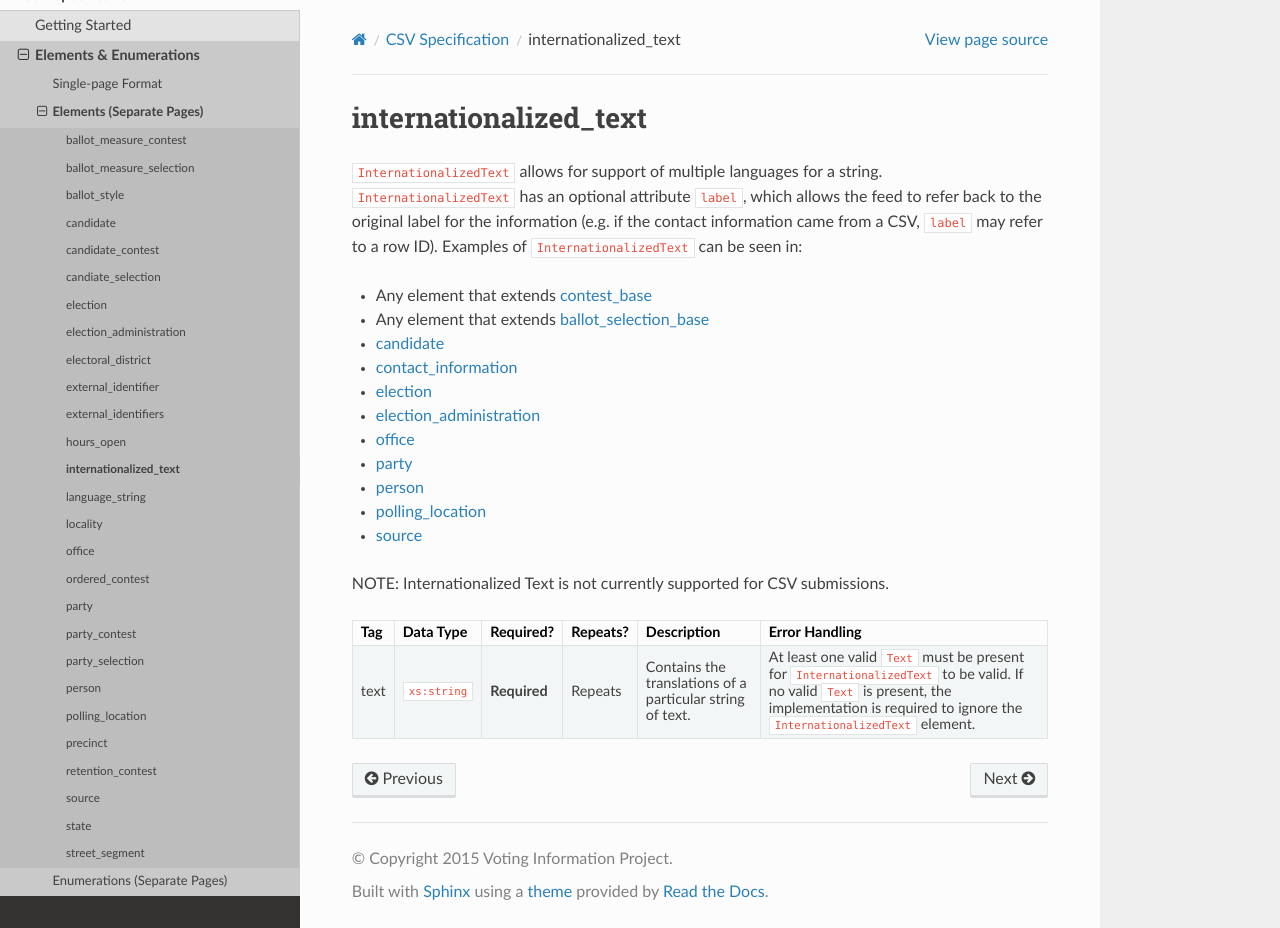
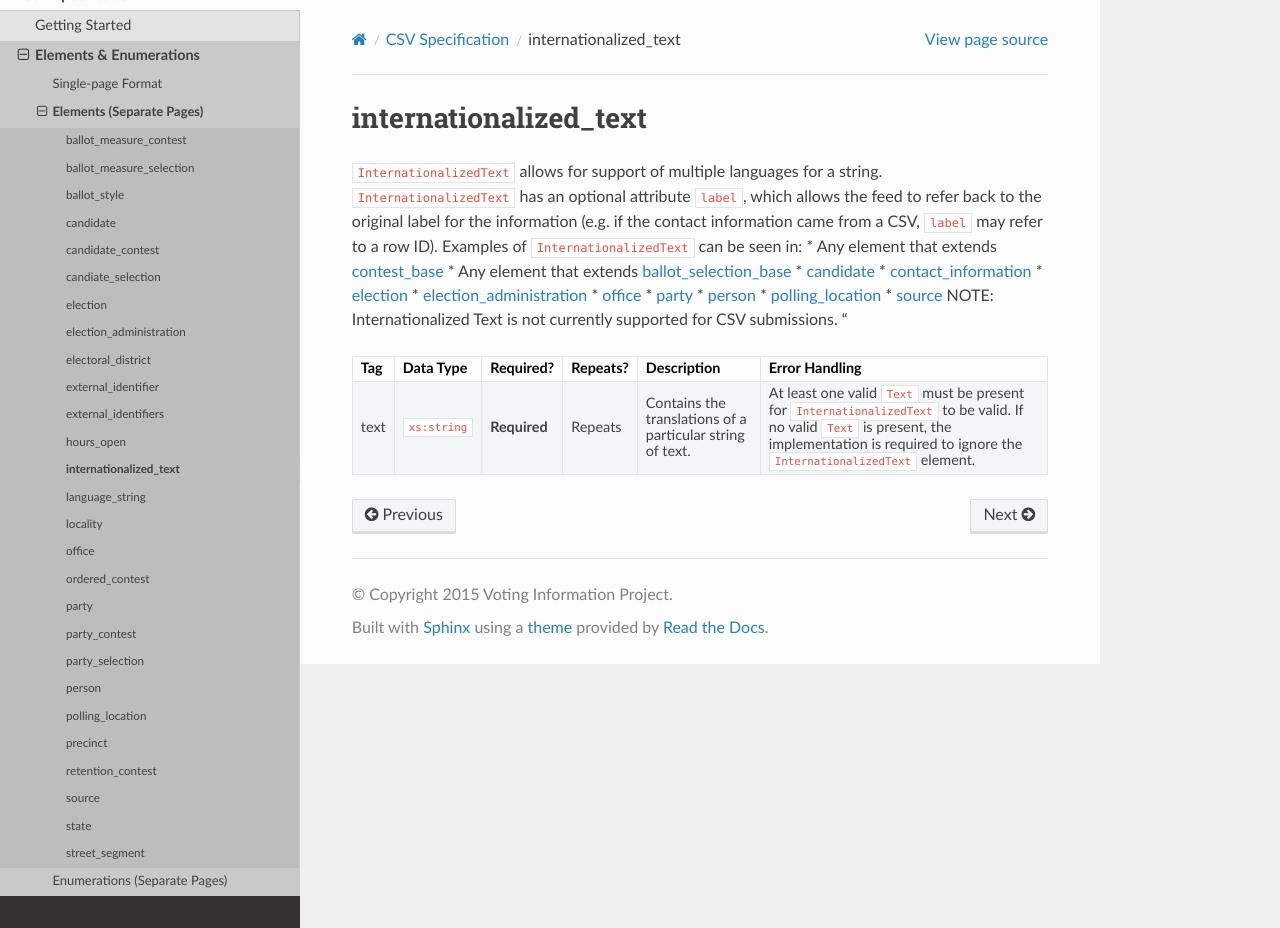
Before and after one commit to votinginfoproject/vip-specification, a Sphinx documentation site: the page built from docs/built_rst/csv/elements/internationalized_text.rst, in a window 1280 px wide and 928 px high. Built offline with Sphinx 7.4.7 and the Read the Docs theme 2.0.0, drawn with Linux system fonts in a browser that asks for light colours.

```diff
--- a/docs/built_rst/csv/elements/internationalized_text.rst
+++ b/docs/built_rst/csv/elements/internationalized_text.rst
@@ -9,30 +9,18 @@ internationalized_text
 ``InternationalizedText`` has an optional attribute ``label``, which allows the feed to refer
 back to the original label for the information (e.g. if the contact information came from a
 CSV, ``label`` may refer to a row ID). Examples of ``InternationalizedText`` can be seen in:
-
 * Any element that extends :ref:`multi-csv-contest-base`
-
 * Any element that extends :ref:`multi-csv-ballot-selection-base`
-
 * :ref:`multi-csv-candidate`
-
 * :ref:`multi-csv-contact-information`
-
 * :ref:`multi-csv-election`
-
 * :ref:`multi-csv-election-administration`
-
 * :ref:`multi-csv-office`
-
 * :ref:`multi-csv-party`
-
 * :ref:`multi-csv-person`
-
 * :ref:`multi-csv-polling-location`
-
 * :ref:`multi-csv-source`
-
-NOTE: Internationalized Text is not currently supported for CSV submissions.
+NOTE: Internationalized Text is not currently supported for CSV submissions. "
 
 +--------------+---------------+--------------+--------------+------------------------------------------+------------------------------------------+
 | Tag          | Data Type     | Required?    | Repeats?     | Description                              | Error Handling                           |
```
Also changed, not shown: docs/built_rst/csv/single_page.rst (+1 -13 lines), docs/built_rst/xml/elements/internationalized_text.rst (+1 -13 lines), docs/built_rst/xml/single_page.rst (+1 -13 lines).
